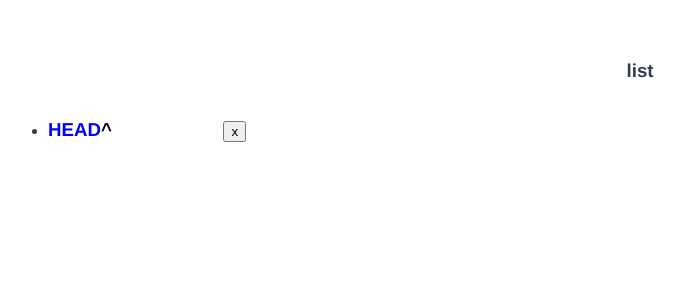
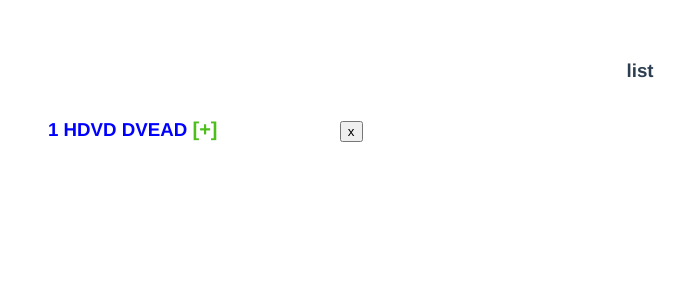
Before and after one commit to juicyvveb/Tree, a Vue app: page / in a window 1280 px wide. Shown: the top 300 px of the page, without its empty margins (0-685 px from the left). Built offline with nearby package versions, Linux system fonts and the light colour scheme.

Commit message:
numbers of items \ animation apper

```diff
--- a/package.json
+++ b/package.json
@@ -9,6 +9,7 @@
   },
   "dependencies": {
     "core-js": "^3.6.5",
+    "gsap": "^3.11.0",
     "vue": "^3.0.0"
   },
   "devDependencies": {
--- a/src/App.vue
+++ b/src/App.vue
@@ -1,15 +1,17 @@
 <template>
   <h3>list</h3>
-  <ul>
-    <Item :model="tree"/>
+    <ul>
+  <!-- <TransitionGroup name="item"> -->
+    <Item :model="item" :parentNum="i+1" v-for="(item,i) in tree" :key="i"/>
+  <!-- </TransitionGroup> -->
   </ul>
 </template>
 
 <script>
 import Item from './components/TreeItem.vue';
 
-const tree = {
-  name: 'head',
+const tree = [{
+  name: 'hdvd dvead',
   children: [
     {
       name: 'head_1_1'
@@ -57,7 +59,7 @@ const tree = {
       ]
     }
   ]
-}
+}]
 
 export default {
   name: 'App',
@@ -81,4 +83,7 @@ export default {
   color: #2c3e50;
   margin-top: 60px;
 }
+
+
+
 </style>
--- /dev/null
+++ b/src/assets/js/remove.js
@@ -0,0 +1,7 @@
+import gsap from 'gsap';
+
+function remove(selector){
+    gsap.to(selector, {x: 20})
+}
+
+export default remove
--- a/src/assets/scss/vars.scss
+++ b/src/assets/scss/vars.scss
@@ -10,3 +10,7 @@
   color: $color;
   line-height: $line;
 }
+
+*{
+  list-style: none;
+}
--- a/src/components/Form.vue
+++ b/src/components/Form.vue
@@ -33,6 +33,7 @@ export default {
     height: 100%;
     background: rgba(228, 228, 228, 0.8);
     @include flexCenter;
+    z-index: 10;
     .form{
       height: 8%;
       background: yellow;
--- a/src/components/TreeItem.vue
+++ b/src/components/TreeItem.vue
@@ -1,45 +1,56 @@
 <template>
-  <li>
+    <Transition name="fade">
+    <li v-show="del" >
       <h3
         @click="clickListen()"
         :class="{list: isList, open: isOpen}"
-      >{{core.name}}
+        >{{parentNum}} {{core.name}} <span class="marker" v-if="isList">[{{isOpen?'-':'+'}}]</span>
         </h3>
-      <button class="del" @click="$emit('remove')">x</button>
-    <ul v-show="isOpen && isList">
+        <button class="del" @click="$emit('remove'), del = false">x</button>
+        <Transition name="listTr">
+        <ul  v-show="isOpen && isList">
+        <!-- <TransitionGroup tag="ul" class="block" name="item" v-show="isOpen && isList"> -->
           <TreeItem v-for="(child, i) in model.children"
-       :key="child" :model="child"
-       @remove="remove(i)"/>
+          :key="child"
+          :parentNum="`${parentNum}.${i+1}`"
+          :model="child"
+          @remove="remove(i)"
+
+          />
         <li @click="this.form = true">add item</li>
         </ul>
+        <!-- </TransitionGroup> -->
+      </Transition>
       <Form v-if="form" @createStuff="createStuff" @close="form = false"/>
     </li>
-
-  <!-- <button @click="clickListen">click</button> -->
-  <!-- <p>{{click2 - click1}}</p> -->
+  </Transition>
 </template>
 
 <script>
 import Form from './Form.vue';
-
+import remove from '../assets/js/remove';
 export default {
   name: 'TreeItem',
   props: {
-    model: Object
+    model: Object,
+    parentNum: Number,
   },
   data(){
     return {
+      del: true,
       isOpen: false,
       core: this.model,
       click1: 0,
       click2: 0,
       form: false,
+      removing: false
     }
   },
   computed:{
     isList(){
       return this.model.children
-    }
+    },
+
   },
   methods: {
     createStuff(name){
@@ -79,8 +90,14 @@ export default {
       }
     },
     remove(i){
-      console.log(i)
+      new Promise(res => {
+        this.removing = true;
+        res(i)
+      })
+      .then(() => {
+        remove('.removing')
         this.core.children.splice(i, 1)
+      })
     }
   },
   components: {
@@ -90,6 +107,7 @@ export default {
 </script>
 
 <style lang="scss"  scoped>
+  @import '../assets/scss/main.scss';
 * {
   text-align: left;
 }
@@ -99,34 +117,60 @@ export default {
     color: blue;
     position: relative;
     text-transform: uppercase;
-    &:after{
-      content: '^';
-      color: black;
-      position: absolute;
-      width: 10%;
-      right: -10%;
-      transition: all .3s ease-in-out;
   }
-  }
-  h3.list.open{
-    &:after{
-      transform: scale(1, -1);
-    }
-  }
-
 
   h3{
     display: inline-block;
     margin-right: 10%;
     margin-bottom: 5%;
-    span {
-      color: gray;
-      font-size: 10px;
-      text-decoration: underline;
+    .marker{
+      @include text(20px, 700, rgb(76, 191, 27));
     }
   }
 
   .del{
     display: inline;
   }
+
+  // .fade-move,
+// .fade-enter-from,
+// .fade-leave-to{
+//   transform: translateX(20px);
+//   opacity: 0;
+// }
+
+// .fade-enter-active,
+// .fade-leave-active{
+//   transition: all .3s ease-in-out;
+//   // position: absolute;
+// }
+// .listTr-enter-from,
+// .listTr-leave-to{
+//   transform: translateX(-50px);
+//   opacity: 0;
+// }
+
+
+// .listTr-enter-active,
+// .listTr-leave-active{
+//   transition: all .2s ease-in-out;
+// }
+.block {
+  position: relative;
+}
+.item-move {
+  transition: all .8s ease;
+}
+.item-enter-active,
+.item-leave-active{
+  position: absolute;
+}
+
+.item-enter-from {
+  transform: translate(-50px);
+}
+.item-leave-to{
+  transform: translateX(50px);
+}
+
 </style>
```
Also changed, not shown: 1 other file (tests, documents, lock files or other folders). Lines whose indentation alone changed are shown as unchanged.
